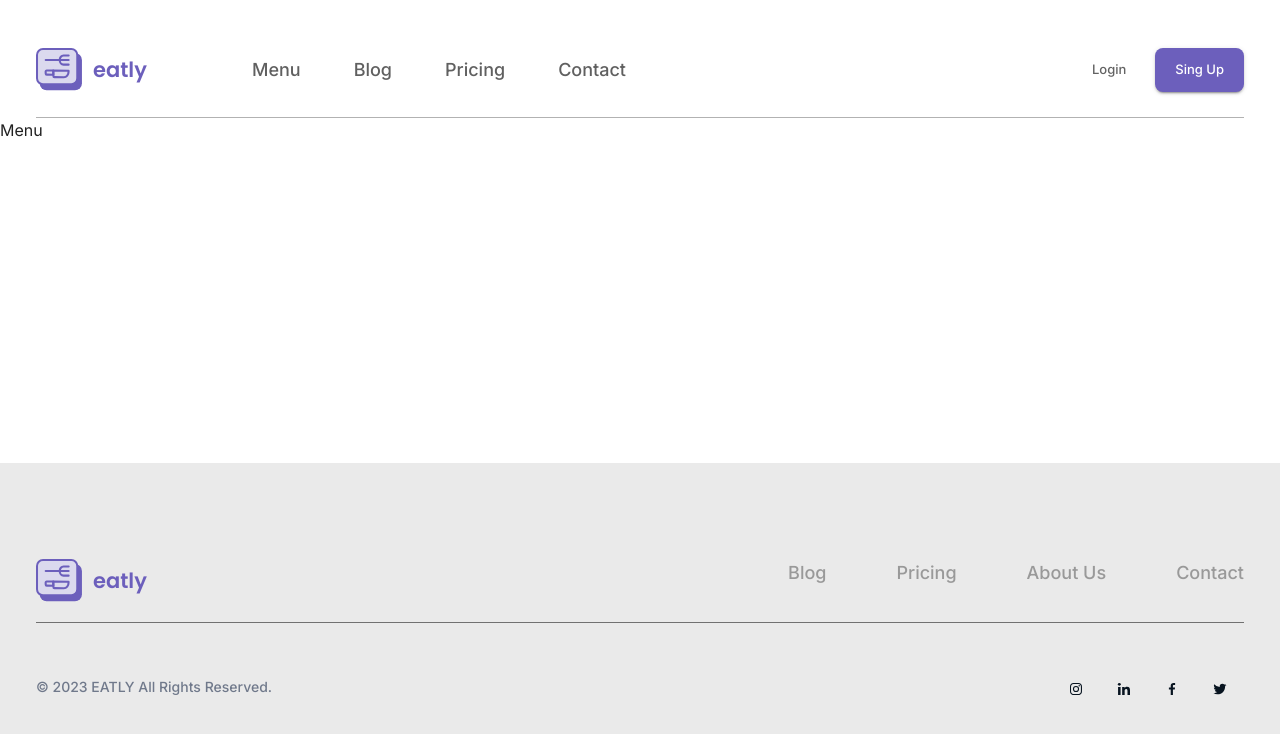
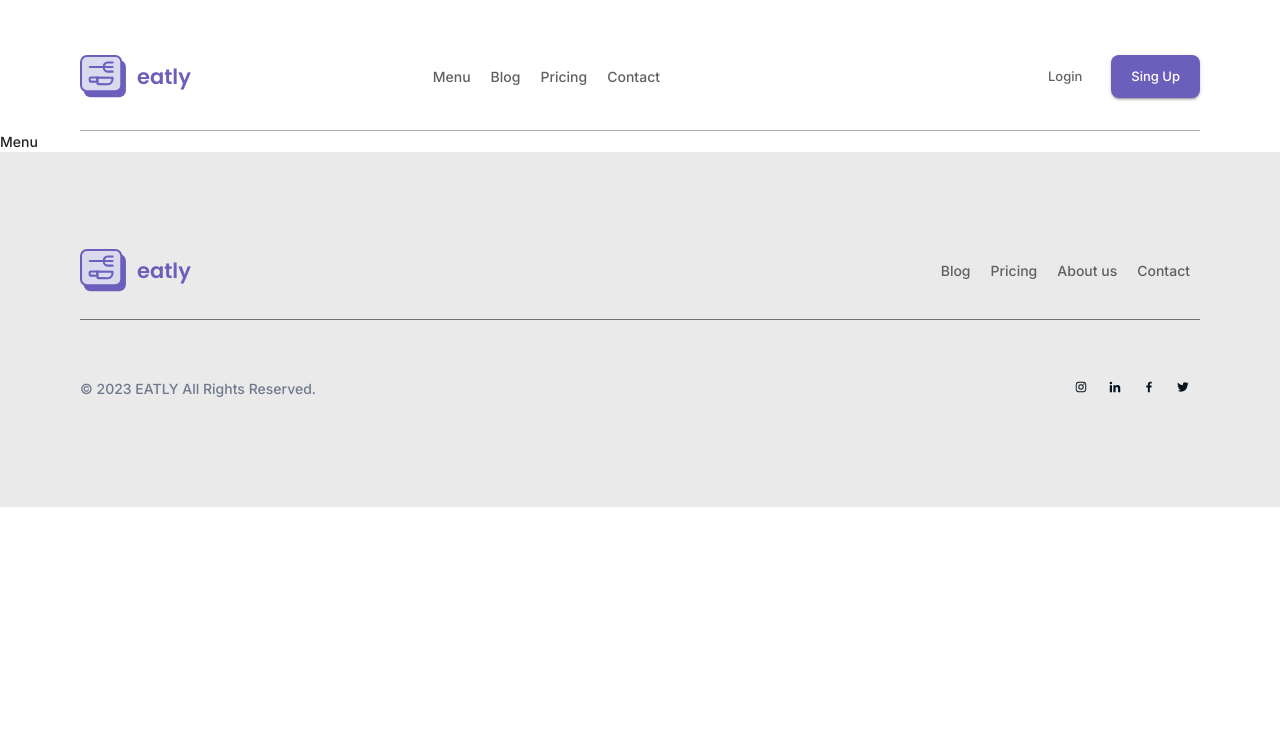
Before and after one commit to maksymopanasenko/eatly, a React (Vite) app: page / in a window 1280 px wide. Shown: the top 734 px of the page. Built offline with nearby package versions, Linux system fonts and the light colour scheme.

Commit message:
change navigation

```diff
--- a/src/components/Container/Container.module.scss
+++ /dev/null
@@ -1,14 +0,0 @@
-.Container{
-    max-width: 1248px;
-    margin: 0 auto;
-    padding: 0 20px;
-
-    @media screen and (max-width: 1024px) {
-        max-width: 887px;
-    }
-
-    @media screen and (max-width: 768px) {
-        max-width: 100%;
-        padding: 0 30px;
-    }
-}
--- a/src/components/Container/Container.tsx
+++ /dev/null
@@ -1,12 +0,0 @@
-import React from "react";
-import styles from "./Container.module.scss";
-
-type ContainerProps = {
-  children: React.ReactNode;
-};
-
-function Container({ children }: ContainerProps) {
-  return <div className={styles.Container}>{children}</div>;
-}
-
-export default Container;
--- a/src/components/Footer/Footer.module.scss
+++ b/src/components/Footer/Footer.module.scss
@@ -1,8 +1,4 @@
 .Footer {
-    position: fixed;
-    bottom: 0;
-    left: 0;
-    right: 0;
     padding: 96px 0 81px;
     background: #EAEAEA;
 
@@ -25,7 +21,6 @@
     display: flex;
     justify-content: space-between;
     padding-bottom: 20px;
-    // border-bottom: 1px solid #818181;
 
     @media (max-width: 575px) {
         padding-bottom: 32px;
--- a/src/components/Footer/Footer.tsx
+++ b/src/components/Footer/Footer.tsx
@@ -1,55 +1,39 @@
 
 import { Link } from "react-router-dom";
-import { useEffect, useState } from "react";
 
-import Container from "../Container/Container";
+import { Box, Container, Divider, Typography, useMediaQuery } from "@mui/material";
 import Navbar from "../Navbar/Navbar";
+import SocialMedia from "../SocialMedia/SocialMedia";
 
 import Logo from "../../assets/icons/Logo.svg?react";
 
 import styles from './Footer.module.scss';
-import SocialMedia from "../SocialMedia/SocialMedia";
-
-import { Divider } from "@mui/material";
-
-const MOBILE_BREAKPOINT = 575;
 
 function Footer() {
-    const [mobileView, setMobileView] = useState(window.innerWidth);
+    const isMobile = useMediaQuery('(max-width: 575px)');
 
-    useEffect(() => {
-        setMobileView(window.innerWidth);
-
-        const handleResize = () => {
-            setMobileView(window.innerWidth);
-        };
-
-        window.addEventListener("resize", handleResize);
-
-        return () => {
-            window.removeEventListener("resize", handleResize);
-        };
-    }, []);
     return (
-        <footer className={styles.Footer}>
-            <Container>
-                <div className={styles.FooterBody}>
+        <Box component="footer" py={90} bgcolor="customGray.light">
+            <Container maxWidth="lg">
+                <Box className={styles.FooterBody}>
                     <div className={styles.FooterNavigation}>
                         <Link to="/" className='Logo'>
                             <Logo />
                             <span>eatly</span>
                         </Link>
-                        <Navbar isFooter column={mobileView < MOBILE_BREAKPOINT} />
+                        <Navbar mobile={isMobile} isFooter/>
                     </div>
-                    {mobileView < MOBILE_BREAKPOINT && <SocialMedia />}
-                </div>
+                    {isMobile && <SocialMedia />}
+                </Box>
                 <Divider color="#818181" />
-                <div className={styles.FooterUnderNav}>
-                    <p className={styles.FooterCopyright}>© 2023 EATLY All Rights Reserved.</p>
-                    {mobileView >= MOBILE_BREAKPOINT && <SocialMedia />}
-                </div>
+                <Box display="flex" alignItems="center" justifyContent="space-between" mt={40}>
+                    <Typography color="customGray.dark">
+                        © 2023 EATLY All Rights Reserved.
+                    </Typography>
+                    {!isMobile && <SocialMedia />}
+                </Box>
             </Container>
-        </footer>
+        </Box>
     );
 }
 
--- a/src/components/Header/Header.tsx
+++ b/src/components/Header/Header.tsx
@@ -1,45 +1,28 @@
 import { Link } from "react-router-dom";
-import { useState, useEffect } from "react";
 import Navbar from "../Navbar/Navbar";
 import Logo from "../../assets/icons/Logo.svg?react";
-import Container from "../Container/Container";
 import MobileMenu from "../MobileMenu/MobileMenu";
-import { Button, Divider } from "@mui/material";
+import { Button, Container, Divider, useMediaQuery } from "@mui/material";
 import styles from "./Header.module.scss";
 
-const MOBILE_BREAKPOINT = 1024;
 
 function Header() {
-  const [mobileView, setMobileView] = useState(window.innerWidth);
-
-  useEffect(() => {
-    setMobileView(window.innerWidth);
-
-    const handleResize = () => {
-      setMobileView(window.innerWidth);
-    };
-
-    window.addEventListener("resize", handleResize);
-
-    return () => {
-      window.removeEventListener("resize", handleResize);
-    };
-  }, []);
+  const isMobile = useMediaQuery('(max-width: 1024px)');
 
   return (
     <header className={styles.Header}>
-      <Container>
+      <Container maxWidth="lg">
         <div className={styles.HeaderBody}>
           <div className={styles.HeaderNavigation}>
             <Link to="/" className='Logo'>
               <Logo />
               <span>eatly</span>
             </Link>
-            {mobileView >= MOBILE_BREAKPOINT && <Navbar />}
+            {!isMobile && <Navbar />}
           </div>
 
           <div className={styles.HeaderButtons}>
-            {mobileView <= MOBILE_BREAKPOINT ? (
+            {isMobile ? (
               <MobileMenu />
             ) : (
               <>
--- a/src/components/Navbar/Navbar.tsx
+++ b/src/components/Navbar/Navbar.tsx
@@ -1,38 +1,90 @@
+// import { Link } from "react-router-dom";
+// import cn from "classnames";
+// import styles from "./Navbar.module.scss";
+
+import { List, ListItem } from "@mui/material";
 import { Link } from "react-router-dom";
-import cn from "classnames";
-import styles from "./Navbar.module.scss";
+
+// type NavbarProps = {
+//   mobile?: boolean;
+//   isFooter?: boolean;
+//   column?: boolean;
+//   onClose?: (event: React.MouseEvent<HTMLElement>) => void;
+// };
+
+// function Navbar({ mobile, isFooter, column, onClose }: NavbarProps) {
+//   return (
+//     <ul className={cn(styles.Navbar, { [styles.NavbarMobile]: mobile }, { [styles.NavbarFooter]: isFooter }, { [styles.NavbarColumn]: column })}>
+//       {!isFooter &&
+//         (<li>
+//           <Link to="/menu" onClick={onClose}>Menu</Link>
+//         </li>)
+//       }
+//       <li>
+//         <Link to="/blog" onClick={onClose}>Blog</Link>
+//       </li>
+//       <li>
+//         <Link to="/pricing" onClick={onClose}>Pricing</Link>
+//       </li>
+//       {isFooter &&
+//         (<li>
+//           <Link to="/about">About us</Link>
+//         </li>)
+//       }
+//       <li>
+//         <Link to="/contact" onClick={onClose}>Contact</Link>
+//       </li>
+//     </ul>
+//   );
+// }
+
+// export default Navbar;
 
 type NavbarProps = {
   mobile?: boolean;
   isFooter?: boolean;
-  column?: boolean;
   onClose?: (event: React.MouseEvent<HTMLElement>) => void;
 };
 
-function Navbar({ mobile, isFooter, column, onClose }: NavbarProps) {
+
+function Navbar({ mobile, isFooter, onClose }: NavbarProps) {
   return (
-    <ul className={cn(styles.Navbar, { [styles.NavbarMobile]: mobile }, { [styles.NavbarFooter]: isFooter }, { [styles.NavbarColumn]: column })}>
+    <List
+      sx={{
+        display: "flex",
+        flexDirection: mobile ? "column" : "row",
+      }}>
       {!isFooter &&
-        (<li>
-          <Link to="/menu" onClick={onClose}>Menu</Link>
-        </li>)
+        <ListItem
+          sx={{ justifyContent: mobile && !isFooter ? "center" : "flex-start" }}
+        >
+          <Link to="/menu" onClick={onClose} >Menu</Link>
+        </ListItem>
       }
-      <li>
-        <Link to="/blog" onClick={onClose}>Blog</Link>
-      </li>
-      <li>
-        <Link to="/pricing" onClick={onClose}>Pricing</Link>
-      </li>
+      <ListItem
+        sx={{ justifyContent: mobile && !isFooter ? "center" : "flex-start" }}
+      >
+        <Link to="/blog" onClick={onClose} >Blog</Link>
+      </ListItem>
+      <ListItem
+        sx={{ justifyContent: mobile && !isFooter ? "center" : "flex-start" }}
+      >
+        <Link to="/pricing" onClick={onClose} >Pricing</Link>
+      </ListItem>
       {isFooter &&
-        (<li>
+        (<ListItem
+          sx={{ justifyContent: mobile && !isFooter ? "center" : "flex-start" }}
+        >
           <Link to="/about">About us</Link>
-        </li>)
+        </ListItem>)
       }
-      <li>
-        <Link to="/contact" onClick={onClose}>Contact</Link>
-      </li>
-    </ul>
+      <ListItem
+        sx={{ justifyContent: mobile && !isFooter ? "center" : "flex-start" }}
+      >
+        <Link to="/contact" onClick={onClose} >Contact</Link>
+      </ListItem>
+    </List>
   );
-}
+};
 
 export default Navbar;
--- a/src/index.scss
+++ b/src/index.scss
@@ -14,6 +14,11 @@
 
 a {
   text-decoration: none;
+  color: #606060;
+
+  &:hover {
+    color: #6C5FBC;
+  }
 }
 
 body {
--- a/src/theming/theme.ts
+++ b/src/theming/theme.ts
@@ -2,7 +2,7 @@ import { createTheme } from "@mui/material/styles";
 
 declare module '@mui/material/styles' {
   interface Palette {
-    greyBorder: {
+    customGray: {
       main: string;
       light: string;
       dark: string;
@@ -10,11 +10,34 @@ declare module '@mui/material/styles' {
   }
 
   interface PaletteOptions {
-    greyBorder: object;
+    customGray: object;
   }
 }
 
 export const theme = createTheme({
+  components: {
+    MuiContainer: {
+      styleOverrides: {
+        root: {
+          paddingLeft: 30,
+          paddingRight: 30,
+          '@media (min-width: 600px)': {
+            paddingLeft: 40,
+            paddingRight: 40,
+          },
+        },
+      },
+    },
+    MuiListItem: {
+      styleOverrides: {
+        root: {
+          alignItems: 'start',
+          padding: '10px',
+          width: 'auto',
+        },
+      },
+    }
+  },
   palette: {
     mode: 'light',
     primary: {
@@ -23,8 +46,10 @@ export const theme = createTheme({
     secondary: {
       main: '#636363',
     },
-    greyBorder: {
+    customGray: {
       main: '#CBCBCB',
+      dark: '#70798B',
+      light: '#EAEAEA',
     },
   },
   typography: {
@@ -35,6 +60,10 @@ export const theme = createTheme({
       textTransform: 'capitalize',
       lineHeight: 1.5,
     },
+    body1: {
+      fontSize: 14,
+      fontWeight: 500,
+    },
   },
   spacing: 1,
   shape: {
```
